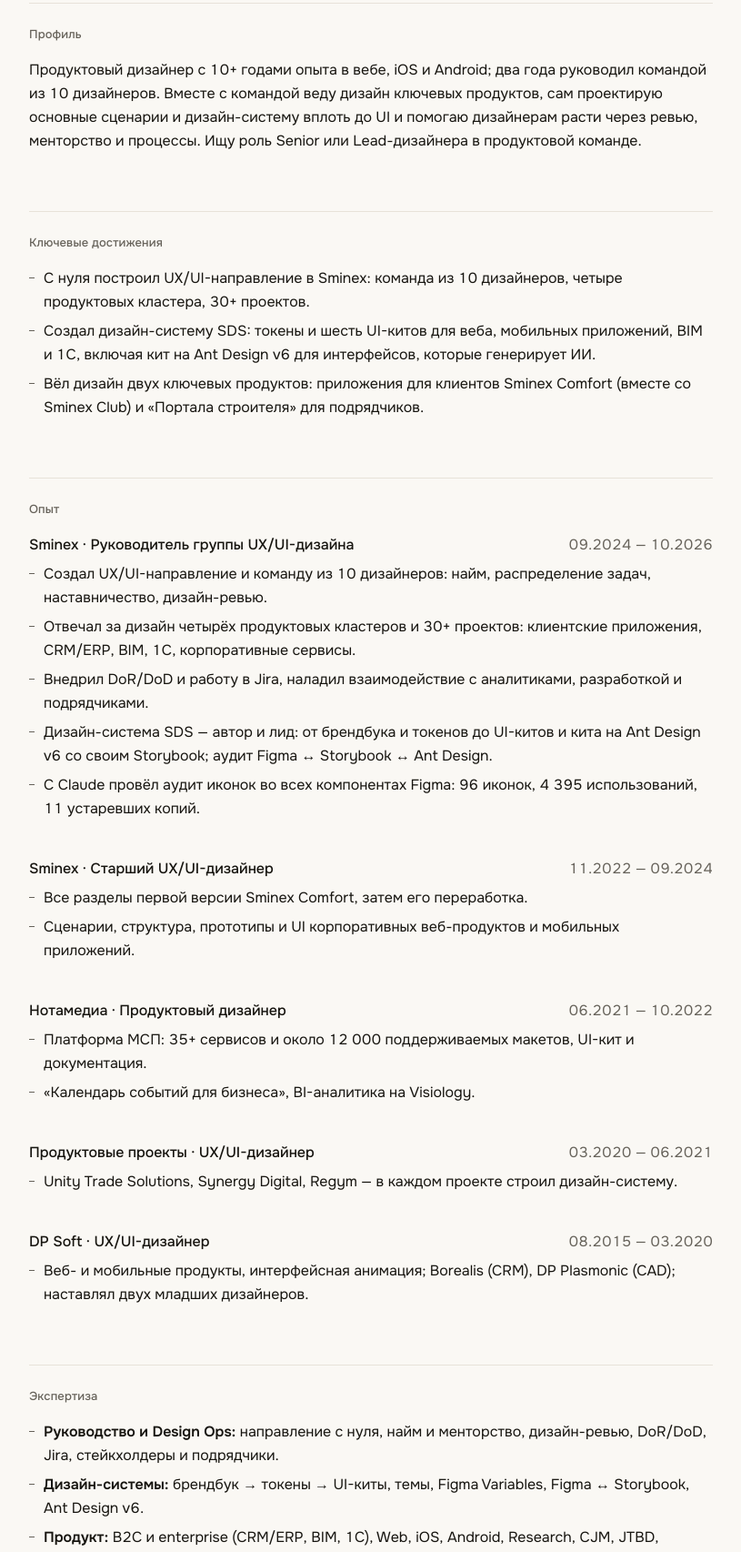
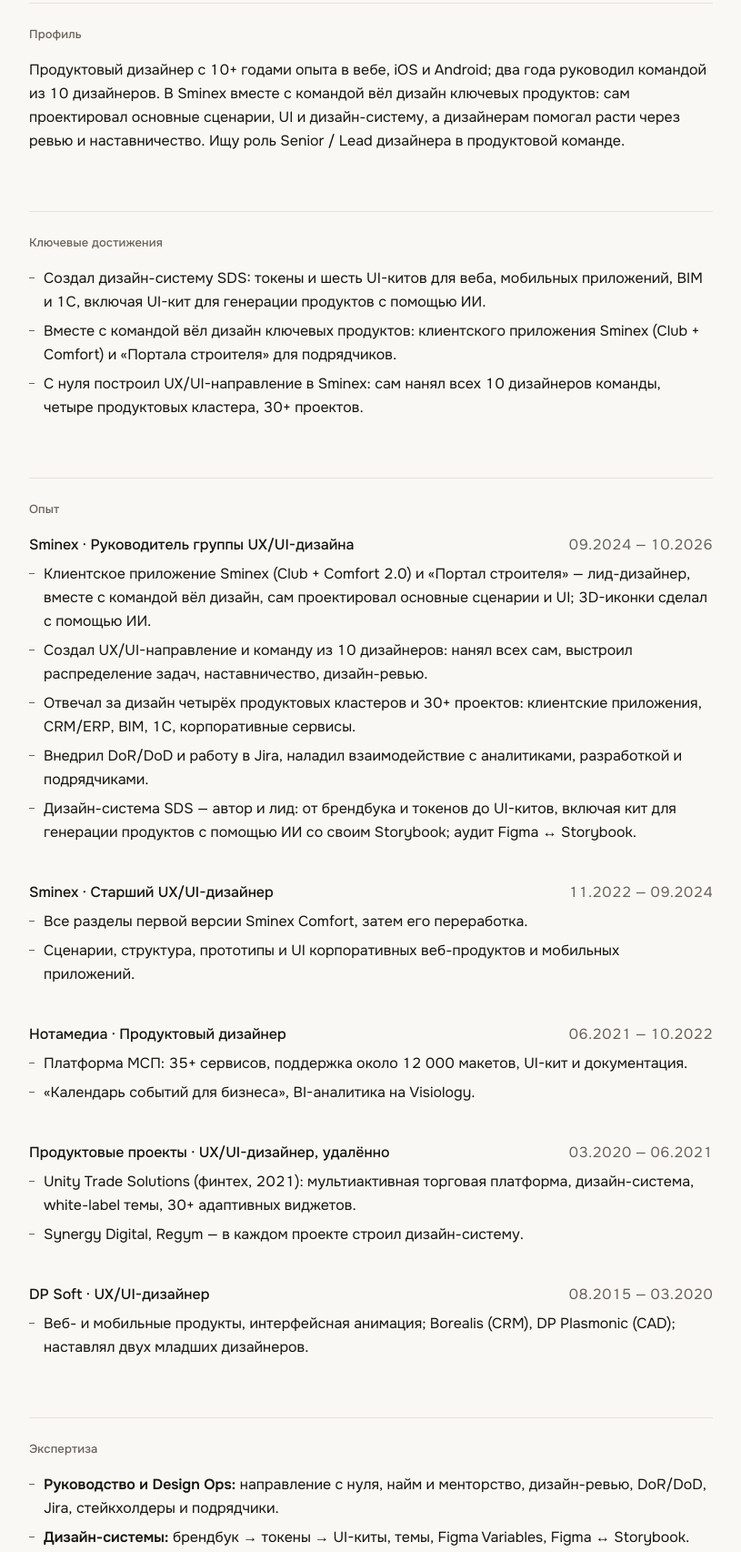
Before and after one commit to alexefov/alexefov.github.io, a plain HTML site: page cv.html in a window 1280 px wide. Shown: the part 366-2072 px from the top of the page at 91% size, without its empty margins (232-1047 px from the left). Drawn offline with Linux system fonts and the light colour scheme.

Commit message:
CV: обновление (из alexefov/portfolio@fd68b28)
Co-Authored-By: Claude Opus 5.5 <noreply@anthropic.com>

```diff
--- a/cv.html
+++ b/cv.html
@@ -4,7 +4,7 @@
 <meta charset="utf-8">
 <meta name="viewport" content="width=device-width, initial-scale=1">
 <title>CV — Александр Ефремов, Senior / Lead Product Designer</title>
-<meta name="description" content="Резюме Александра Ефремова: Lead UX/UI-дизайнер, 10+ лет, дизайн-системы и команды.">
+<meta name="description" content="Резюме Александра Ефремова: Senior / Lead Product Designer, 10+ лет, продукты, дизайн-системы и команды.">
 <link rel="preconnect" href="https://fonts.googleapis.com">
 <link rel="preconnect" href="https://fonts.gstatic.com" crossorigin>
 <link href="https://fonts.googleapis.com/css2?family=Onest:wght@400;500;600&display=swap" rel="stylesheet">
@@ -49,20 +49,21 @@
     <a class="link" href="mailto:alex.efov@gmail.com">alex.efov@gmail.com</a>
     <a class="link" href="https://t.me/alexefov">Telegram: alexefov</a>
     <a class="link" href="tel:+79028834125">+7 902 883-41-25</a>
+    <a class="link" href="https://alexefov.github.io">alexefov.github.io</a>
     <a class="link" href="https://www.behance.net/alexefov">behance.net/alexefov</a>
   </div>
 
   <section>
     <h2>Профиль</h2>
-    <p>Продуктовый дизайнер с 10+ годами опыта в вебе, iOS и Android; два года руководил командой из 10 дизайнеров. Вместе с командой веду дизайн ключевых продуктов, сам проектирую основные сценарии и дизайн-систему вплоть до UI и помогаю дизайнерам расти через ревью, менторство и процессы. Ищу роль Senior или Lead-дизайнера в продуктовой команде.</p>
+    <p>Продуктовый дизайнер с 10+ годами опыта в вебе, iOS и Android; два года руководил командой из 10 дизайнеров. В Sminex вместе с командой вёл дизайн ключевых продуктов: сам проектировал основные сценарии, UI и дизайн-систему, а дизайнерам помогал расти через ревью и наставничество. Ищу роль Senior / Lead дизайнера в продуктовой команде.</p>
   </section>
 
   <section>
     <h2>Ключевые достижения</h2>
     <ul>
-      <li>С нуля построил UX/UI-направление в Sminex: команда из 10 дизайнеров, четыре продуктовых кластера, 30+ проектов.</li>
-      <li>Создал дизайн-систему SDS: токены и шесть UI-китов для веба, мобильных приложений, BIM и 1С, включая кит на Ant Design v6 для интерфейсов, которые генерирует ИИ.</li>
-      <li>Вёл дизайн двух ключевых продуктов: приложения для клиентов Sminex Comfort (вместе со Sminex Club) и «Портала строителя» для подрядчиков.</li>
+      <li>Создал дизайн-систему SDS: токены и шесть UI-китов для веба, мобильных приложений, BIM и 1С, включая UI-кит для генерации продуктов с помощью ИИ.</li>
+      <li>Вместе с командой вёл дизайн ключевых продуктов: клиентского приложения Sminex (Club + Comfort) и «Портала строителя» для подрядчиков.</li>
+      <li>С нуля построил UX/UI-направление в Sminex: сам нанял всех 10 дизайнеров команды, четыре продуктовых кластера, 30+ проектов.</li>
     </ul>
   </section>
 
@@ -71,11 +72,11 @@
     <div class="job">
       <div class="job-h"><b>Sminex · Руководитель группы UX/UI-дизайна</b><span class="muted">09.2024 — 10.2026</span></div>
       <ul>
-        <li>Создал UX/UI-направление и команду из 10 дизайнеров: найм, распределение задач, наставничество, дизайн-ревью.</li>
+        <li>Клиентское приложение Sminex (Club + Comfort 2.0) и «Портал строителя» — лид-дизайнер, вместе с командой вёл дизайн, сам проектировал основные сценарии и UI; 3D-иконки сделал с помощью ИИ.</li>
+        <li>Создал UX/UI-направление и команду из 10 дизайнеров: нанял всех сам, выстроил распределение задач, наставничество, дизайн-ревью.</li>
         <li>Отвечал за дизайн четырёх продуктовых кластеров и 30+ проектов: клиентские приложения, CRM/ERP, BIM, 1С, корпоративные сервисы.</li>
         <li>Внедрил DoR/DoD и работу в Jira, наладил взаимодействие с аналитиками, разработкой и подрядчиками.</li>
-        <li>Дизайн-система SDS — автор и лид: от брендбука и токенов до UI-китов и кита на Ant Design v6 со своим Storybook; аудит Figma ↔ Storybook ↔ Ant Design.</li>
-        <li>С Claude провёл аудит иконок во всех компонентах Figma: 96 иконок, 4 395 использований, 11 устаревших копий.</li>
+        <li>Дизайн-система SDS — автор и лид: от брендбука и токенов до UI-китов, включая кит для генерации продуктов с помощью ИИ со своим Storybook; аудит Figma ↔ Storybook.</li>
       </ul>
     </div>
     <div class="job">
@@ -88,14 +89,15 @@
     <div class="job">
       <div class="job-h"><b>Нотамедиа · Продуктовый дизайнер</b><span class="muted">06.2021 — 10.2022</span></div>
       <ul>
-        <li>Платформа МСП: 35+ сервисов и около 12 000 поддерживаемых макетов, UI-кит и документация.</li>
+        <li>Платформа МСП: 35+ сервисов, поддержка около 12 000 макетов, UI-кит и документация.</li>
         <li>«Календарь событий для бизнеса», BI-аналитика на Visiology.</li>
       </ul>
     </div>
     <div class="job">
-      <div class="job-h"><b>Продуктовые проекты · UX/UI-дизайнер</b><span class="muted">03.2020 — 06.2021</span></div>
+      <div class="job-h"><b>Продуктовые проекты · UX/UI-дизайнер, удалённо</b><span class="muted">03.2020 — 06.2021</span></div>
       <ul>
-        <li>Unity Trade Solutions, Synergy Digital, Regym — в каждом проекте строил дизайн-систему.</li>
+        <li>Unity Trade Solutions (финтех, 2021): мультиактивная торговая платформа, дизайн-система, white-label темы, 30+ адаптивных виджетов.</li>
+        <li>Synergy Digital, Regym — в каждом проекте строил дизайн-систему.</li>
       </ul>
     </div>
     <div class="job">
@@ -110,7 +112,7 @@
     <h2>Экспертиза</h2>
     <ul>
       <li><b>Руководство и Design Ops:</b> направление с нуля, найм и менторство, дизайн-ревью, DoR/DoD, Jira, стейкхолдеры и подрядчики.</li>
-      <li><b>Дизайн-системы:</b> брендбук → токены → UI-киты, темы, Figma Variables, Figma ↔ Storybook, Ant Design v6.</li>
+      <li><b>Дизайн-системы:</b> брендбук → токены → UI-киты, темы, Figma Variables, Figma ↔ Storybook.</li>
       <li><b>Продукт:</b> B2C и enterprise (CRM/ERP, BIM, 1С), Web, iOS, Android, Research, CJM, JTBD, информационная архитектура.</li>
       <li><b>ИИ в дизайне:</b> UI-кит для ИИ-генерации, аудит и прототипы с ChatGPT, Codex и Claude, 3D-иконки.</li>
     </ul>
```
